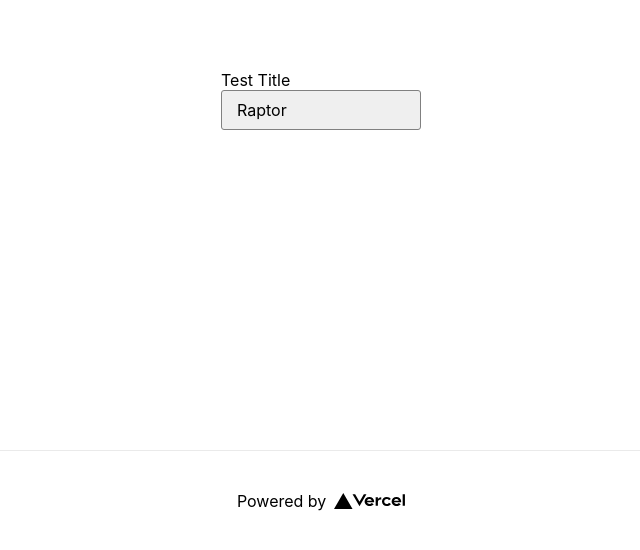
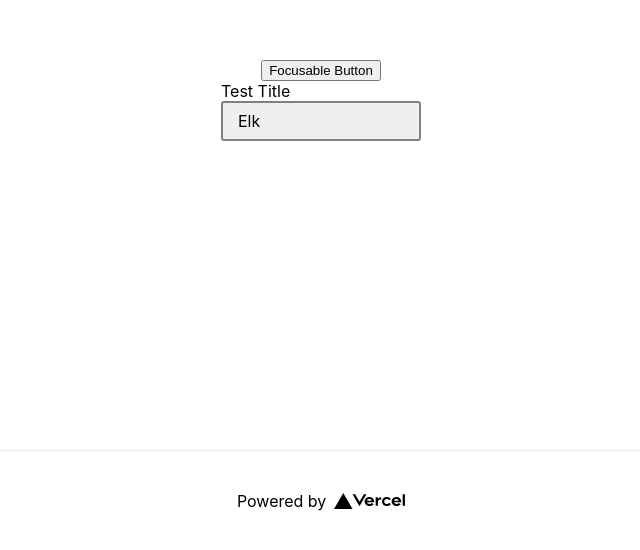
Before and after one commit to iamBevan/Accessible-React-Components, a Next.js app: page / in a window 1280 px wide. Shown: the part 250-800 px from the top of the page, without its empty margins (319-959 px from the left). Built offline with nearby package versions, Linux system fonts and the light colour scheme.

Commit message:
wip - scrolling and key controls

```diff
--- a/components/dropdown/dropdown.module.scss
+++ b/components/dropdown/dropdown.module.scss
@@ -17,7 +17,7 @@
 				Oxygen, Ubuntu, Cantarell, Fira Sans, Droid Sans, Helvetica Neue,
 				sans-serif;
 			border-radius: 3px;
-			border: 1px solid gray;
+			border: 2px solid gray;
 			text-align: left;
 			padding: 8px;
 			width: 100%;
@@ -45,6 +45,10 @@
 			margin: 0;
 			border-radius: 3px;
 			border: 1px solid gray;
+			scroll-snap-stop: always;
+
+			// scroll-snap-type: both mandatory;
+			// scroll-snap-type: mandatory;
 
 			&:focus {
 				outline: 0;
@@ -59,7 +63,7 @@
 			}
 
 			li {
-				padding: 8px 5px;
+				padding: 4px 2.5px;
 				display: block;
 				width: 100%;
 				font-family: -apple-system, BlinkMacSystemFont, Segoe UI, Roboto,
@@ -68,13 +72,12 @@
 				font-size: 13px;
 				text-align: left;
 				word-break: break-word;
-				background: red;
 				color: black;
 				position: relative;
 				display: flex;
-				padding: 6px 12px 6px 12px;
 				line-height: 1.67;
 				border: none;
+
 				// transition: 0.25s background-color;
 
 				&:hover {
@@ -87,7 +90,7 @@
 				}
 
 				&[aria-selected="true"] {
-					background-color: yellow;
+					box-shadow: inset 0 0 0 4px #3dd0e4;
 					color: black;
 
 					&:hover {
--- a/components/dropdown/dropdown.tsx
+++ b/components/dropdown/dropdown.tsx
@@ -1,4 +1,4 @@
-import React, { useEffect, useState, createRef } from "react"
+import React, { useEffect, useState, createRef, useRef } from "react"
 import styles from "./dropdown.module.scss"
 import { Item } from "../../pages"
 import { List } from "./list"
@@ -21,9 +21,32 @@ const Dropdown: React.FC<DropdownProps> = ({
 }) => {
 	const [isOpen, setIsOpen] = useState(false)
 	const listRef = createRef<HTMLUListElement>()
+	const btnRef = useRef<HTMLButtonElement>(null!)
+
+	// useEffect(() => {
+	// 	if (!open) {
+	// 		return
+	// 	}
+
+	// 	const handleClick = (e: MouseEvent): void => {
+	// 		if (
+	// 			listRef.current &&
+	// 			!listRef.current.contains(e.target as Node)
+	// 		) {
+	// 			setIsOpen(false)
+	// 		}
+	// 	}
+
+	// 	document.addEventListener("mousedown", handleClick)
+
+	// 	return () => {
+	// 		document.removeEventListener("mousedown", handleClick)
+	// 	}
+	// }, [isOpen])
 
 	useEffect(() => {
 		const ref = listRef.current
+
 		/**
 		 * Check that the ref is not null (defined when the UL is present in the DOM)
 		 * and that the isOpen === true
@@ -37,7 +60,21 @@ const Dropdown: React.FC<DropdownProps> = ({
 		}
 	}, [isOpen])
 
-	const handleIsOpen = (open: boolean) => {
+	useEffect(() => {
+		const returnFocus = (): void => {
+			const ref = btnRef.current
+
+			if (ref && isOpen) {
+				ref.focus()
+			}
+		}
+
+		return () => {
+			returnFocus()
+		}
+	}, [isOpen])
+
+	const handleIsOpen = (open: boolean): void => {
 		setIsOpen(open)
 	}
 
@@ -46,6 +83,7 @@ const Dropdown: React.FC<DropdownProps> = ({
 			<span id='list-label'>{label}</span>
 			<div className={styles["wrapper"]}>
 				<button
+					ref={btnRef}
 					aria-haspopup='listbox'
 					aria-expanded={isOpen}
 					aria-labelledby='list-label'
@@ -72,6 +110,7 @@ const Dropdown: React.FC<DropdownProps> = ({
 						selectedItem={selectedItem}
 						handleIsOpen={handleIsOpen}
 						isOpen={isOpen}
+						outerRef={listRef}
 					/>
 				</ul>
 			</div>
--- a/components/dropdown/list.tsx
+++ b/components/dropdown/list.tsx
@@ -1,4 +1,5 @@
-import React, { useEffect, useState, useRef } from "react"
+import React, { useEffect, useState, useRef, MutableRefObject } from "react"
+import { useDisableKeyboardScroll } from "../../hooks/useDisableKeyboardScroll"
 import { Item } from "../../pages"
 
 interface ListProps {
@@ -7,6 +8,7 @@ interface ListProps {
 	changeSelected: (item: Item) => void
 	handleIsOpen: (isOpen: boolean) => void
 	isOpen: boolean
+	outerRef: MutableRefObject<HTMLUListElement>
 }
 
 const List: React.FC<ListProps> = ({
@@ -15,11 +17,13 @@ const List: React.FC<ListProps> = ({
 	selectedItem,
 	handleIsOpen,
 	isOpen,
+	outerRef,
 }) => {
 	const getSelectedItemIndex = items.findIndex(item => item === selectedItem)
 	const [count, setCount] = useState<number>(getSelectedItemIndex)
+	const liRefs = useRef<(HTMLLIElement | null)[]>([])
 
-	const liRefs = useRef<(HTMLLIElement | null)[]>([])
+	// useDisableKeyboardScroll()
 
 	useEffect(() => {
 		liRefs.current = liRefs.current.slice(0, items.length)
@@ -34,17 +38,28 @@ const List: React.FC<ListProps> = ({
 			return
 		}
 
+		const handleClick = (e: MouseEvent): void => {
+			if (
+				outerRef.current &&
+				!outerRef.current.contains(e.target as Node)
+			) {
+				handleIsOpen(false)
+			}
+		}
+
 		const handleKeyPress = (event: KeyboardEvent) => {
 			if (count >= 0) {
 				if (event.key === "ArrowDown" && count < items.length - 1) {
 					event.preventDefault()
 					setCount(count + 1)
 					if (liRefs.current) {
-						liRefs.current[count]?.scrollIntoView({
-							behavior: "smooth",
-							block: "center",
-						})
-						// liRef.current.offsetParent
+						liRefs.current[count + 1]?.scrollIntoView(
+							// true
+							{
+								behavior: "smooth",
+								block: "nearest",
+							}
+						)
 					}
 				}
 
@@ -53,9 +68,9 @@ const List: React.FC<ListProps> = ({
 					setCount(count - 1)
 
 					if (liRefs.current) {
-						liRefs.current[count]?.scrollIntoView({
+						liRefs.current[count - 1]?.scrollIntoView({
 							behavior: "smooth",
-							block: "center",
+							block: "nearest",
 						})
 					}
 				}
@@ -68,12 +83,20 @@ const List: React.FC<ListProps> = ({
 
 		if (isOpen) {
 			document.addEventListener("keydown", handleKeyPress)
+			document.addEventListener("mousedown", handleClick)
 		}
 
 		return () => {
 			document.removeEventListener("keydown", handleKeyPress)
+			document.removeEventListener("mousedown", handleClick)
 		}
 	}, [count, items.length, isOpen])
+
+	// useEffect(() => {
+	// 	if (liRefs.current) {
+	// 		liRefs.current[count]?.scrollIntoView()
+	// 	}
+	// }, [count])
 
 	const Items = (): JSX.Element => (
 		<>
@@ -93,6 +116,7 @@ const List: React.FC<ListProps> = ({
 
 	return (
 		<>
+			{console.log("outerRefs", liRefs)}
 			<Items />
 		</>
 	)
--- a/pages/index.tsx
+++ b/pages/index.tsx
@@ -17,10 +17,16 @@ const items: Item[] = [
 	{ name: "Owl", id: "owl" },
 	{ name: "Crab", id: "crab" },
 	{ name: "Otter", id: "otter" },
+	{ name: "Dingo", id: "dingo" },
+	{ name: "Fruit Bat", id: "fruitbat" },
+	{ name: "Ostritch", id: "ostritch" },
+	{ name: "Eel", id: "eel" },
+	{ name: "Kestral", id: "kestral" },
+	{ name: "Spider", id: "spider" },
 ]
 
 export default function Home() {
-	const [selected, setSelected] = useState<Item>(items[0])
+	const [selected, setSelected] = useState<Item>(items[3])
 
 	const handleSelected = (item: Item) => {
 		setSelected(item)
@@ -34,6 +40,7 @@ export default function Home() {
 			</Head>
 
 			<main className={styles.main}>
+				<button>Focusable Button</button>
 				<Dropdown
 					label='Test Title'
 					items={items}
```
